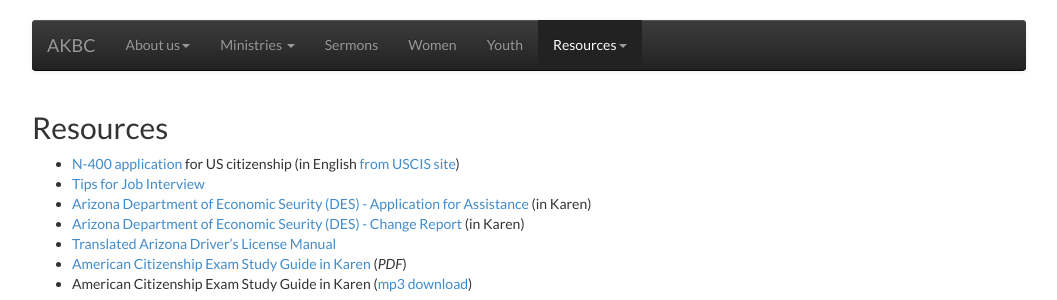
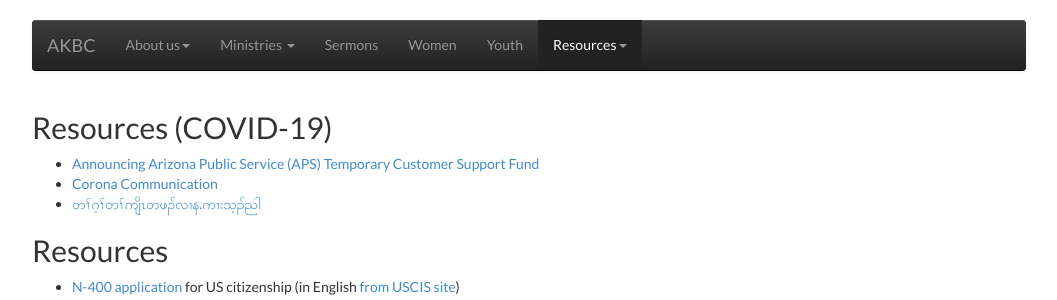
Before and after one commit to arizonakbc/arizonakbc.github.io, a Jekyll site: the page built from _pages/resources.md, in a window 1280 px wide and 900 px high, cut to the strip 0-300 px from the top of the window. Shown: the whole strip, without its empty margins (111-1168 px from the left). Built offline with Jekyll 4.4.1, drawn with Linux system fonts in a browser that asks for light colours; nearby versions of some CDN libraries; some web fonts are replaced; library files that are not in the unit come from our copies.

Commit message:
covid-19 docs.

```diff
--- a/_pages/resources.md
+++ b/_pages/resources.md
@@ -4,6 +4,12 @@ title: Arizona Karen Baptist Church
 link: resources
 permalink: /resources/
 ---
+
+## Resources (COVID-19)
+
+- [Announcing Arizona Public Service (APS) Temporary Customer Support Fund](/static/docs/APS-100-Credit.pdf)
+- [Corona Communication](/static/docs/Corona-Communication.pdf)
+- [တၢ်ဂ့ၢ်တၢ်ကျိၤတဖၣ်လၢန.ကၢးသ့ၣ်ညါ](/static/docs/DES-Unemploymnet-Insurance-Benefits.pdf)
 
 ## Resources
 
```
Also changed, not shown: 3 other files.
